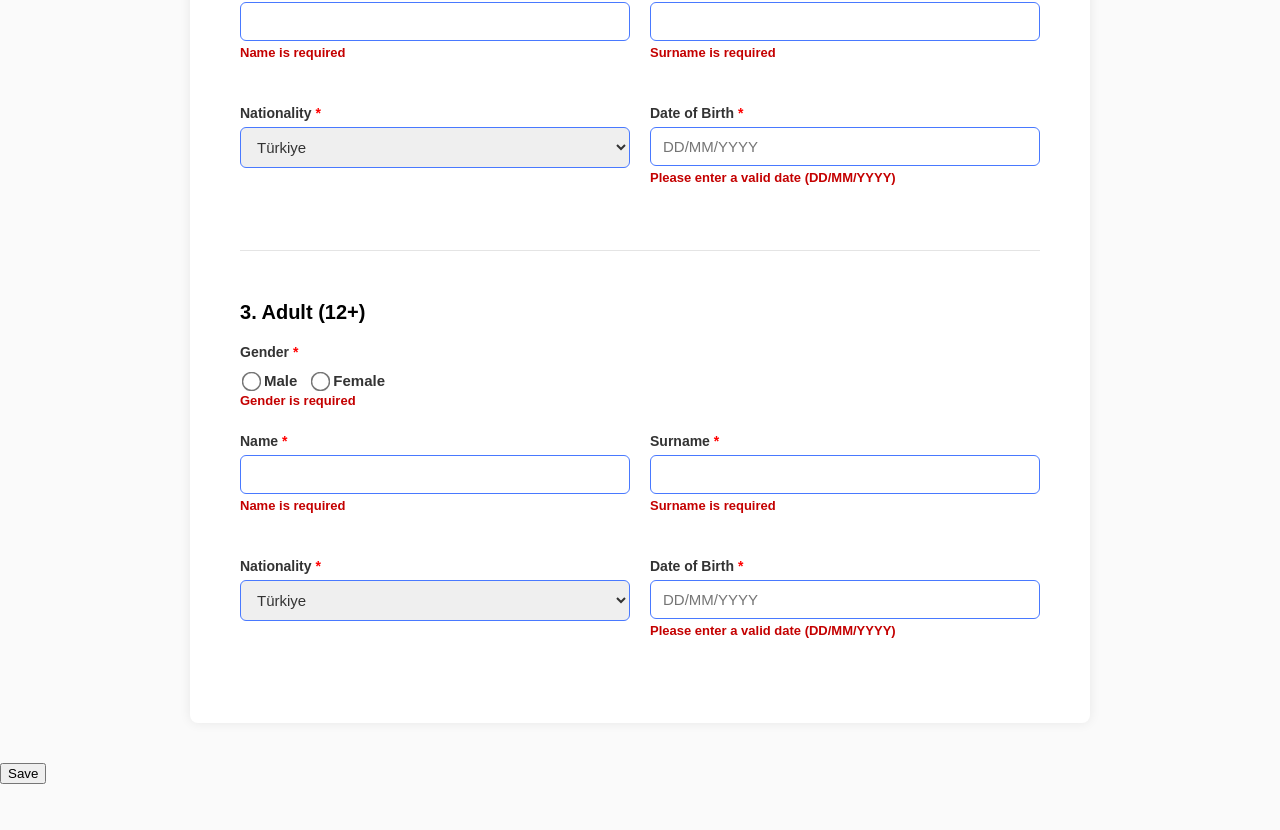
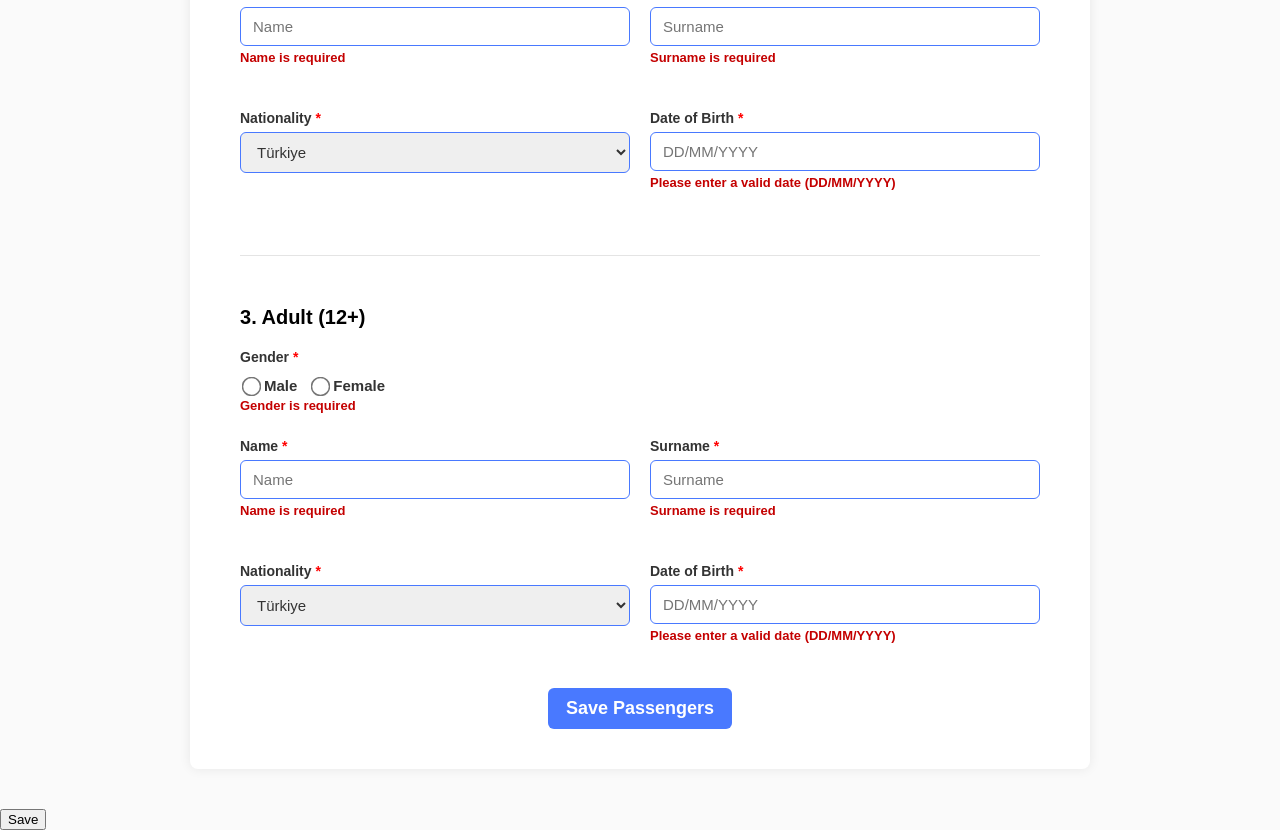
Before and after one commit to AlperenPolat1/internship-project, a React (Vite) app in the folder internship-project/: page / in a window 1280 px wide. Shown: the part 1488-2318 px from the top of the page. Before the commit the page ends 2272 px from the top, so only its background shows below. Built offline with nearby package versions, Linux system fonts and the light colour scheme.

Commit message:
second commit

```diff
--- a/internship-project/src/App.css
+++ b/internship-project/src/App.css
@@ -1,4 +1,3 @@
-/* Genel container */
 .container {
   max-width: 900px;
   margin: 40px auto;
@@ -10,7 +9,6 @@
   box-sizing: border-box;
 }
 
-/* Başlıklar */
 h1 {
   font-size: 28px;
   margin-bottom: 30px;
@@ -27,7 +25,6 @@ h3 {
   margin-top: 20px;
 }
 
-/* Label ve zorunlu işaret */
 .label {
   display: block;
   margin-bottom: 6px;
@@ -60,7 +57,6 @@ select:focus {
   box-shadow: 0 0 8px rgba(51, 91, 220, 0.4);
 }
 
-/* Satır yapısı */
 .row {
   display: flex;
   flex-wrap: wrap;
@@ -68,7 +64,6 @@ select:focus {
   margin-bottom: 20px;
 }
 
-/* Field türleri */
 .field {
   display: flex;
   flex-direction: column;
@@ -92,7 +87,6 @@ select:focus {
   max-width: 48%;
 }
 
-/* Radio group */
 .radio-group {
   display: flex;
   gap: 12px;
@@ -118,7 +112,6 @@ select:focus {
   transition: border-color 0.3s ease;
 }
 
-/* Hata mesajı */
 .error {
   color: #c40000;
   font-size: 13px;
@@ -126,12 +119,11 @@ select:focus {
   font-weight: 600;
 }
 
-/* Save butonu */
 .save-button {
   background-color: #4979ff;
   color: white;
   padding: 10px 18px;
-  font-size: 14px;
+  font-size: 18px;
   font-weight: 700;
   border: none;
   border-radius: 6px;
@@ -144,7 +136,6 @@ select:focus {
   background-color: #335bdc;
 }
 
-/* Passenger ve contact bölümleri */
 .passenger + .passenger {
   margin-top: 40px;
   padding-top: 30px;
@@ -157,7 +148,6 @@ select:focus {
   padding-top: 40px;
 }
 
-/* Telefon input grup */
 .phone-group {
   display: flex;
   flex-direction: column;
@@ -223,14 +213,12 @@ input[type="checkbox"] {
   vertical-align: middle;
 }
 
-/* İşaretli olduğunda içi mavi dolsun */
+
 input[type="checkbox"]:checked {
   background-color: #4979ff;
   border-color: #4979ff;
 }
 
-/* İstersen içine tik işareti koyabilirsin */
-/* Örnek: */
 input[type="checkbox"]:checked::after {
   content: "";
   position: absolute;
@@ -250,3 +238,22 @@ input[type="checkbox"]:checked::after {
   align-items: center;
   font-weight: bold;
 }
+.save-button-two{
+background-color: #4979ff;
+  color: white;
+  padding: 10px 18px;
+  font-size: 18px;
+  font-weight: 700;
+  border: none;
+  border-radius: 6px;
+  cursor: pointer;
+  transition: background-color 0.25s ease;
+  user-select: none;
+  display: flex;
+  margin: auto;
+
+}
+
+.save-button-two:hover {
+  background-color: #335bdc;
+}
--- a/internship-project/src/App.jsx
+++ b/internship-project/src/App.jsx
@@ -1,18 +1,47 @@
 import PassengerForm from "./componentPassenger/PassengerForm";
 import ContactForm from "./componentContact/ContactForm";
 import "./App.css";
+import {useState} from "react";
 
 function App() {
   const passengerCount = 3; // Example: 3 passengers
 
+  const [passengerForms, setPassengerForms] = useState(
+    Array.from({length: passengerCount}, () => ({
+      gender: "",
+      name: "",                                         // set for every passenger form.
+      surname: "",
+      nationality: "Türkiye",
+      dob: "",
+    }))
+  );
+
+  const updatePassengerForm = (index, updatedForm) => {
+    setPassengerForms((prevForms) =>
+      prevForms.map((form, i) => (i === index ? updatedForm : form))
+    );
+  };
+    const handleSavePassengers = () => {
+    console.log("Passenger Forms Data:", passengerForms);
+    alert("Passenger data saved to console!");
+  };
   return (
     <div className="container">
-            <ContactForm/>
+      <ContactForm/>
       <h1>Passenger Information</h1>
-
-      {[...Array(passengerCount)].map((_, i) => (
-        <PassengerForm key={i} index={i} />
+      {passengerForms.map((form, index) => (
+        <PassengerForm
+          key={index}
+          index={index}
+          formData={form}
+          onFormChange={(updatedForm) => updatePassengerForm(index, updatedForm)}
+        />
       ))}
+      <div className="button-group">
+        <button className="save-button-two" onClick={handleSavePassengers}>
+          Save Passengers
+        </button>
+      </div>
     </div>
   );
 }
--- a/internship-project/src/componentContact/ContactForm.jsx
+++ b/internship-project/src/componentContact/ContactForm.jsx
@@ -12,7 +12,7 @@ export default function ContactForm() {
     city: "",
     address: "",
     zip: "",
-    participation: "",
+    participation: false,
   });
 
   const handleChange = (e) => {
@@ -29,6 +29,7 @@ export default function ContactForm() {
   const handleParticipantClick = () => {
     setParticipating((prev) => !prev); // toggle true/false
   };
+
 
   return (
     <section className="contact">
--- a/internship-project/src/componentPassenger/PassengerForm.jsx
+++ b/internship-project/src/componentPassenger/PassengerForm.jsx
@@ -1,29 +1,39 @@
 import { useState } from "react";
 
-export default function PassengerForm({ index }) {
-  const [form, setForm] = useState({
-    gender: "",
-    name: "",
-    surname: "",
-    nationality: "Türkiye",
-    dob: "",
-  });
+export default function PassengerForm({ index, formData, onFormChange }) {
+  const [form, setForm] = useState(formData);
 
   const handleChange = (e) => {
-    console.log("sdadsa")
     const { name, value } = e.target;
+    let updatedForm;
 
     if (name === "dob") {
       let formatted = value.replace(/\D/g, "");
       if (formatted.length > 2 && formatted.length <= 4) {
         formatted = `${formatted.slice(0, 2)}/${formatted.slice(2)}`;
       } else if (formatted.length > 4) {
-        formatted = `${formatted.slice(0, 2)}/${formatted.slice(2, 4)}/${formatted.slice(4, 8)}`;
+        formatted = `${formatted.slice(0, 2)}/${formatted.slice(
+          2,
+          4
+        )}/${formatted.slice(4, 8)}`;
       }
-      setForm((prev) => ({ ...prev, [name]: formatted }));
+      const updatedForm = { ...form, [name]: formatted };
+      setForm(updatedForm);
+      onFormChange(updatedForm);
     } else {
-      setForm((prev) => ({ ...prev, [name]: value }));
+      const updatedForm = { ...form, [name]: value };
+      setForm(updatedForm);
+      onFormChange(updatedForm);
     }
+  };
+  PassengerForm.isValid = (form) => {
+    return (
+      form.gender.trim() !== "" &&
+      form.name.trim() !== "" &&
+      form.surname.trim() !== "" &&
+      form.nationality.trim() !== "" &&
+      form.dob.trim().length === 10 // DD/MM/YYYY
+    );
   };
 
   const error = (field) => form[field].trim() === "";
@@ -34,7 +44,9 @@ export default function PassengerForm({ index }) {
 
       {/* Gender */}
       <div className="field">
-        <label className="label">Gender <span className="required">*</span></label>
+        <label className="label">
+          Gender <span className="required">*</span>
+        </label>
         <div className="radio-group">
           <label>
             <input
@@ -65,22 +77,24 @@ export default function PassengerForm({ index }) {
       {/* Name & Surname */}
       <div className="row">
         <div className="field half">
-          <label className="label">Name <span className="required">*</span></label>
-          <input
-            name="name"
-            value={form.name}
-            onChange={handleChange}
-          />
+          <label className="label">
+            Name <span className="required">*</span>
+          </label>
+          <input name="name"
+          placeholder="Name"
+           value={form.name}
+            onChange={handleChange} />
           {error("name") && <p className="error">Name is required</p>}
         </div>
 
         <div className="field half">
-          <label className="label">Surname <span className="required">*</span></label>
-          <input
-            name="surname"
-            value={form.surname}
-            onChange={handleChange}
-          />
+          <label className="label">
+            Surname <span className="required">*</span>
+          </label>
+          <input name="surname"
+          placeholder="Surname"
+           value={form.surname}
+           onChange={handleChange} />
           {error("surname") && <p className="error">Surname is required</p>}
         </div>
       </div>
@@ -88,7 +102,9 @@ export default function PassengerForm({ index }) {
       {/* Nationality & Date of Birth */}
       <div className="row">
         <div className="field half">
-          <label className="label">Nationality <span className="required">*</span></label>
+          <label className="label">
+            Nationality <span className="required">*</span>
+          </label>
           <select
             name="nationality"
             value={form.nationality}
@@ -106,10 +122,14 @@ export default function PassengerForm({ index }) {
             <option value="Germany">Germany</option>
           </select>
         </div>
-        {error("nationality") && <p className="error">Nationality is required</p>}
+        {error("nationality") && (
+          <p className="error">Nationality is required</p>
+        )}
 
         <div className="field half">
-          <label className="label">Date of Birth <span className="required">*</span></label>
+          <label className="label">
+            Date of Birth <span className="required">*</span>
+          </label>
           <input
             name="dob"
             value={form.dob}
```
